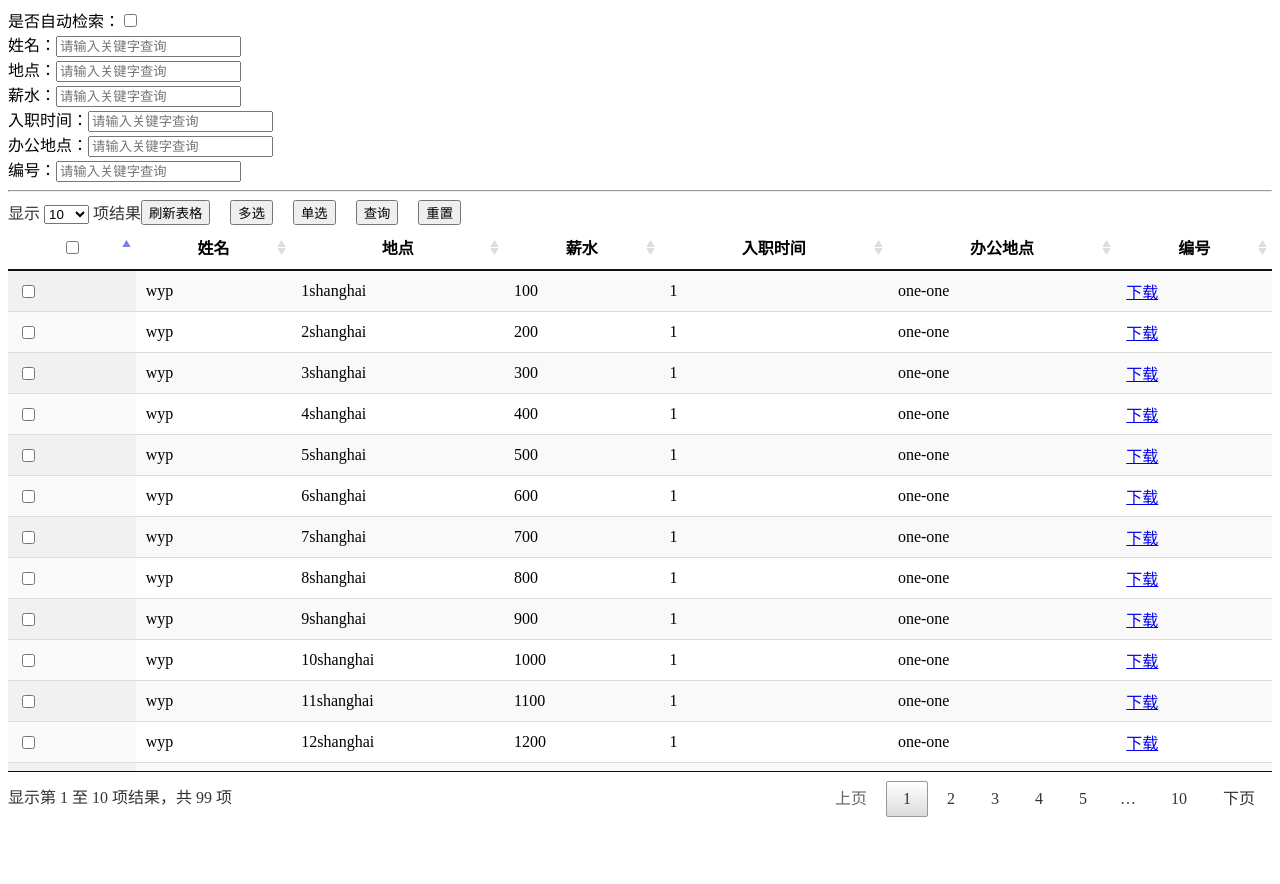
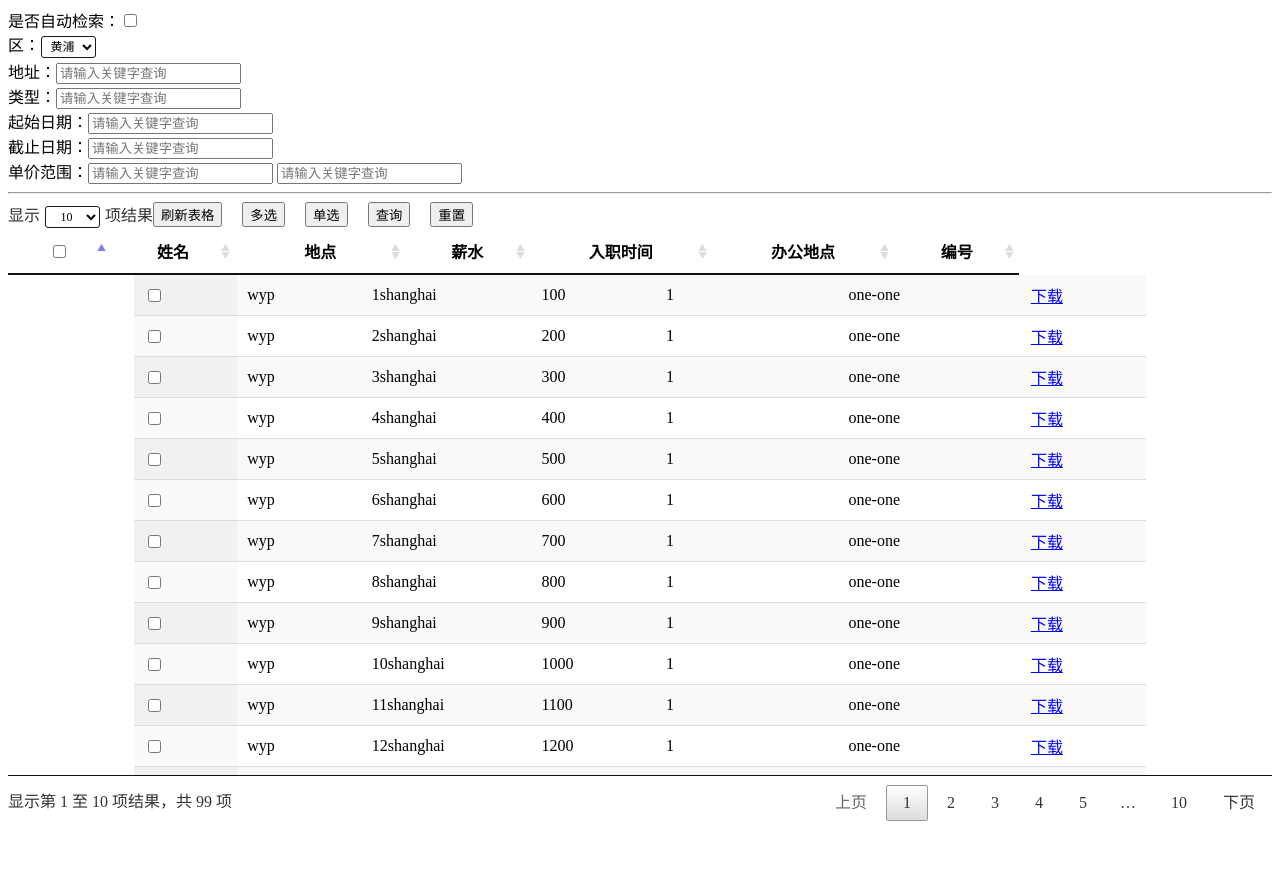
Before and after one commit to study2019start/st365, a Django app: page /datatable/ in a window 1280 px wide. Shown: the top 884 px of the page. Run offline with Django 3.2, Linux system fonts and the light colour scheme; lists and menus that the app fills with data are empty; some libraries are stand-ins or nearby versions.

Commit message:
2019-0720

```diff
--- a/myweb/myappweb/templates/myappweb/datatable.html
+++ b/myweb/myappweb/templates/myappweb/datatable.html
@@ -3,7 +3,34 @@
 <link rel="stylesheet" type="text/css" href="../static/media/css/jquery.dataTables.min.css">
 <script type="text/javascript" src="../static/media/js/jquery.js"></script>
 <script type="text/javascript" src="//cdn.datatables.net/1.10.15/js/jquery.dataTables.min.js"></script>
+<style type="text/css">
 
+            select{
+                font-family: "微软雅黑";
+                margin:1px;
+                background: rgba(0,0,0,0);
+                width: 55px;
+                height: 22px;
+                font-size: 12px;
+                color: rgb(0, 0, 0);
+                text-align: center;
+                border: 1px #1a1a1a solid;
+                border-radius: 3px;
+            }
+            option{
+                color: black;
+                background: rgb(189, 248, 248);
+                line-height: 17px;
+            }
+            select:focus{
+                border: 2px rgb(178, 253, 247) solid;
+                box-shadow: 0 0 15px 1px #DDDDDD;
+            }
+            option:hover{
+                background: #EBCCD1;
+            }
+
+</style>
 <script  type="text/javascript">
  var employee = {};
 
@@ -39,8 +66,8 @@
     search: true,
     processing: true,
     scrollY: 500,
-    scrollX: "100%",
-    scrollXInner: "100%",
+    scrollX: "80%",
+    scrollXInner: "80%",
     scrollCollapse: true,
     jQueryUI: false,
     autoWidth: true,
@@ -128,6 +155,12 @@
             type: 'POST',
             data: {
             'args1': '',
+            'args2' : '',
+            'args3' : '',
+            'args4' : '',
+            'args5' : '',
+            'args6' : '',
+            'args7' : '',
         'csrfmiddlewaretoken': '{{ csrf_token }}' },
             dataType: 'json',
             error: function (jqXHR, textStatus, errorMsg) {
@@ -304,26 +337,33 @@
 //按钮搜索方法
 
 function search() {
-
-    var oSettings = "";
-    $("[data-column]").each(function () {
-        var filedValue = $(this).attr('data-column');
-        if (filedValue != "") {
+    var i;
+    var ar1 = $("#col1_filter").val()
+    if(ar1 !="")
+    {
+        eloancn.table.grid.settings()[0].ajax.data['args'+$("#col1_filter").attr('name')] = ar1
+    }
+    $("[da]").each(function () {
+        var filedValue = $(this).attr('da');
+        var ss = $('#col' + filedValue + '_filter').val();
+        if (ss!= "") {
             console.log($('#col' + filedValue + '_filter').val());
             //oSettings = eloancn.table.grid.column(filedValue).search(
                    // $('#col' + filedValue + '_filter').val()
             //);
-            var name= $('#col' + filedValue + '_filter').val();
-            if(name !="")
+            i=filedValue;
+            var valu= ss;
+            if(valu !="")
             {
 
-                eloancn.table.grid.settings()[0].ajax.data['args1'] = name
-            eloancn.table.grid.ajax.reload();
+                eloancn.table.grid.settings()[0].ajax.data['args'+filedValue] = valu
+
         }
         }
     });
     //搜索的数据一次条件，节省资源
-
+    $("#col3_filter").val(i);
+    eloancn.table.grid.ajax.reload();
    // eloancn.table.grid.draw(oSettings);
 }
 
@@ -408,17 +448,22 @@
 <div>
     是否自动检索：<input type="checkbox" id="autoSearch">
     <br>
-    姓名：<input type="text" class="form-controlSearch" placeholder="请输入关键字查询" data-column="1" id="col1_filter">
+    区：<select  id="col1_filter" name ="1">
+        <option value ="黄浦">黄浦</option>
+        <option value ="静安">静安</option>
+        <option value="徐汇">徐汇</option>
+        <option value="虹口">虹口</option>
+      </select>
     <br>
-    地点：<input type="text" class="form-controlSearch" placeholder="请输入关键字查询" data-column="2" id="col2_filter">
+    地址：<input type="text" class="form-controlSearch" placeholder="请输入关键字查询" da="2" id="col2_filter">
     <br>
-    薪水：<input type="text" class="form-controlSearch" placeholder="请输入关键字查询" data-column="3" id="col3_filter">
+    类型：<input type="text" class="form-controlSearch" placeholder="请输入关键字查询" da="3" id="col3_filter">
     <br>
-    入职时间：<input type="text" class="form-controlSearch" placeholder="请输入关键字查询" data-column="4" id="col4_filter">
+    起始日期：<input type="text" class="form-controlSearch" placeholder="请输入关键字查询" da="4" id="col4_filter">
     <br>
-    办公地点：<input type="text" class="form-controlSearch" placeholder="请输入关键字查询" data-column="5" id="col5_filter">
+    截止日期：<input type="text" class="form-controlSearch" placeholder="请输入关键字查询" da="5" id="col5_filter">
     <br>
-    编号：<input type="text" class="form-controlSearch" placeholder="请输入关键字查询" data-column="6" id="col6_filter">
+    单价范围：<input type="text" class="form-controlSearch" placeholder="请输入关键字查询" da="6" id="col6_filter">   <input type="text" class="form-controlSearch" placeholder="请输入关键字查询" data-column="7" id="col7_filter">
     <br>
     <hr>
     <table id="example" class="display">
--- a/myweb/myappweb/urls.py
+++ b/myweb/myappweb/urls.py
@@ -12,7 +12,7 @@
     url(r'^datatable/$', views.vtable, name='vtable'),
     url(r'^gtable$', views.cdatatable, name='cdatatable'),
     url(r'down/(?P<id>\d+)', views.down, name='down'),
-    url(r'^meida/(?P<path>.*)$', serve, {'document_root' : settings.MEDIA_ROOT}),
+    url(r'^meida/(?P<path>.*)$', serve, {'document_root': settings.MEDIA_ROOT})
 ]
 
 app_name = 'myappweb'
--- a/myweb/myappweb/views.py
+++ b/myweb/myappweb/views.py
@@ -5,7 +5,7 @@
 from django.forms import widgets
 from django.http import HttpResponse
 import json
-import os
+
 
 
 class UserForm(forms.Form):   # 必须继承forms.Form
@@ -49,7 +49,6 @@
     return HttpResponse('id = %s' % (id))
 
 
-
 def cdatatable(request):
     jishu = 0
     data2 = []
@@ -71,10 +70,11 @@
         start = request.POST.get('start') if request.POST.get('start') else 1
         length = request.POST.get('length') if request.POST.get('length') else 1
         search = request.POST.get('args1')
+        search2 = request.POST.get('args2')
         order_column1 = request.POST.get('order[0][column]')  # 排序字段索引
         order_column = request.POST.get('order[0][dir]')
 #search_key
-        print(order_column1)
+        print(search+","+search2)
         if draw:
             dic = {
                 'draw': draw,
@@ -84,7 +84,7 @@
             }
             print(start)
         else:
-            dic ={'data':data2}
+            dic = {'data': data2}
 
         return HttpResponse(json.dumps(dic), content_type='application/json')
     else:
```
Also changed, not shown: myweb/myappweb/models.py (+19 -0 lines), st1.py (+4 -6 lines), iamgGrab.png, image/QQ截图20190525122020.jpg (deleted), image/iamgGrab.png (deleted), myweb/myappweb/migrations/0003_cjdj_info.py (added), myweb/myappweb/migrations/0004_cjdj_info_area.py (added), st3.py (added), thredthink.py (added).
